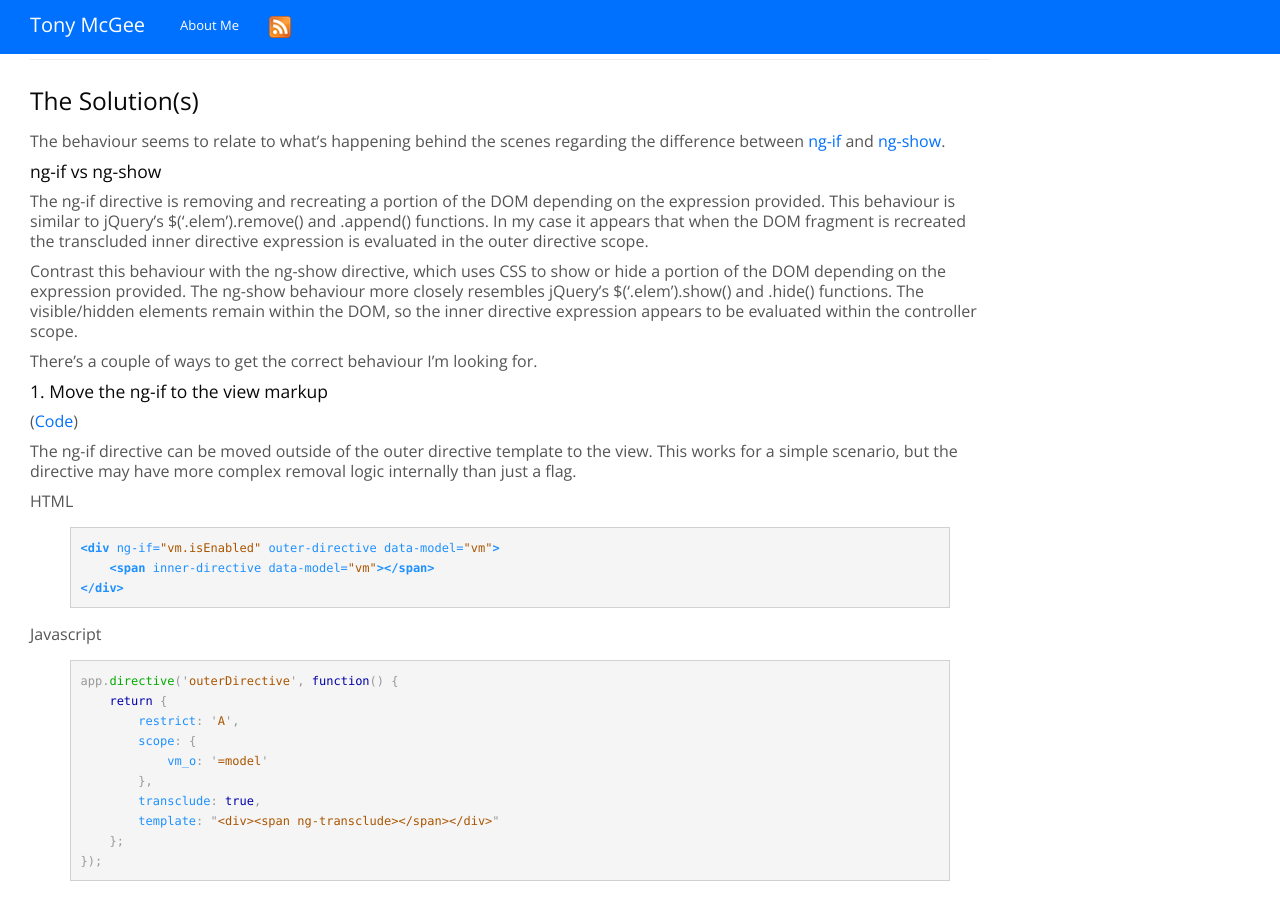
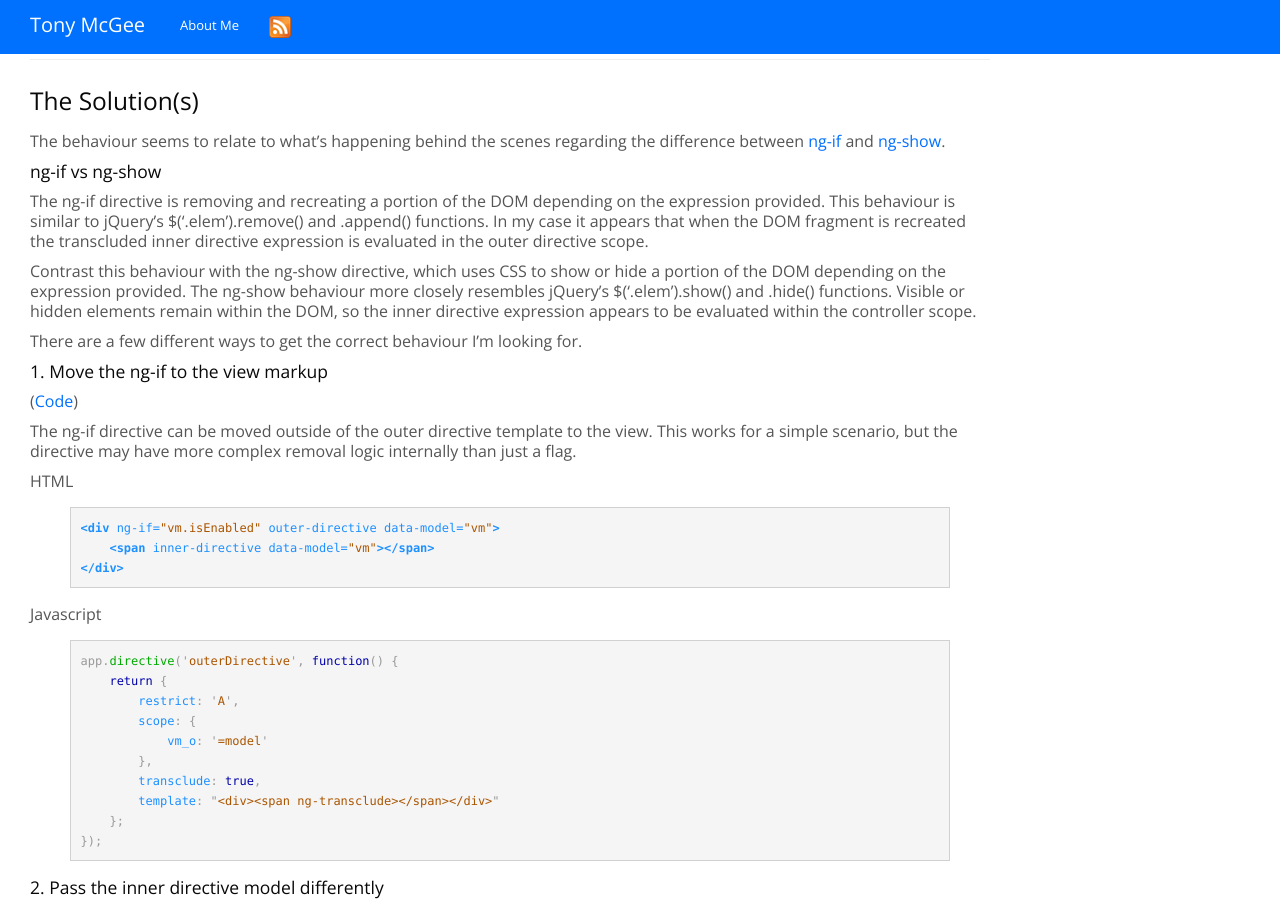
Before and after one commit to tmcg/tmcg.github.com, a Jekyll site: the page built from _posts/2014-10-01-angular-nested-directives-with-isolate-scope.md, in a window 1280 px wide and 900 px high, scrolled down 1703 px. Built offline with Jekyll 4.4.1, drawn with Linux system fonts in a browser that asks for light colours; comment, search, counter and statistics services are not loaded.

Commit message:
Minor grammar corrections

```diff
--- a/_posts/2014-10-01-angular-nested-directives-with-isolate-scope.md
+++ b/_posts/2014-10-01-angular-nested-directives-with-isolate-scope.md
@@ -99,9 +99,9 @@ In my case it appears that when the DOM fragment is recreated the transcluded in
 
 Contrast this behaviour with the ng-show directive, which uses CSS to show or hide a portion of the DOM depending on the expression provided.
 The ng-show behaviour more closely resembles jQuery's $('.elem').show() and .hide() functions.
-The visible/hidden elements remain within the DOM, so the inner directive expression appears to be evaluated within the controller scope.
+Visible or hidden elements remain within the DOM, so the inner directive expression appears to be evaluated within the controller scope.
 
-There's a couple of ways to get the correct behaviour I'm looking for.
+There are a few different ways to get the correct behaviour I'm looking for.
 
 #### 1. Move the ng-if to the view markup
 ([Code](http://jsfiddle.net/aenpL8fv/))
```
